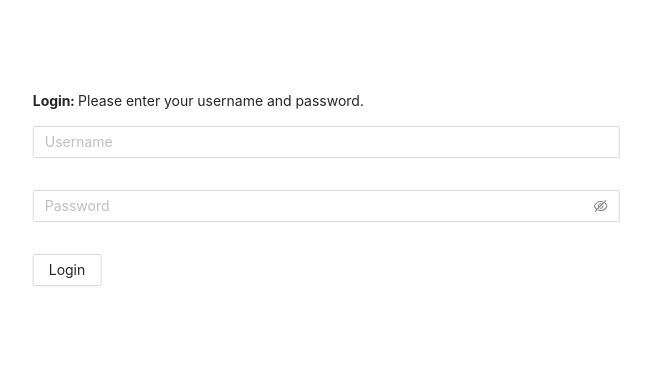
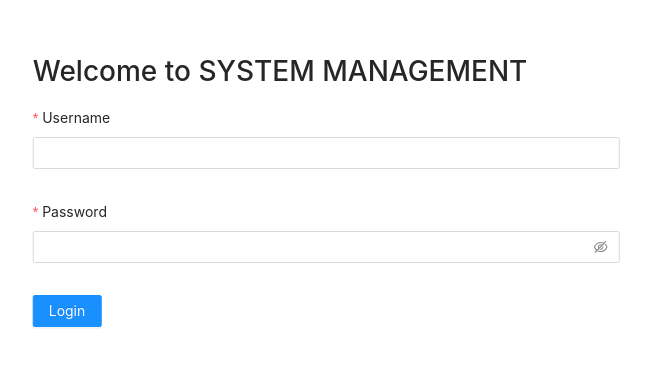
Before and after one commit to darwin-arugay/fullstack-system-management, a React (Create React App) app in the folder frontend/: page /login in a window 1280 px wide. Shown: the part 120-486 px from the top of the page, without its empty margins (314-965 px from the left). Built offline with nearby package versions, Linux system fonts and the light colour scheme.

Commit message:
hide password in ui and add * for required fields

```diff
--- a/frontend/src/components/NewUser.js
+++ b/frontend/src/components/NewUser.js
@@ -88,7 +88,11 @@ const NewUserModal = ({
         name={id}
         control={control}
         render={({ field: { onChange, value } }) => (
-          <Form.Item label={label}>
+          <Form.Item
+            label={label}
+            name={id}
+            rules={[{ required: rest.required }]}
+          >
             <InputWrapper onChange={onChange} value={value} {...rest} />
           </Form.Item>
         )}
@@ -122,7 +126,7 @@ const NewUserModal = ({
       }
     >
       <Form layout="vertical" requiredMark>
-        <Row gutter={[16, 16]}>
+        <Row gutter={[16, 8]}>
           {fields.map((field) => {
             const { slug } = field;
             return (
--- a/frontend/src/components/Table.jsx
+++ b/frontend/src/components/Table.jsx
@@ -100,6 +100,9 @@ const CustomTable = ({ usersData = [], setUsersData }) => {
         key: slug,
         dataIndex: slug,
         title: label,
+        render: (value) => (
+          <span>{slug === "password" ? value.replace(/./g, "* ") : value}</span>
+        ),
       };
     });
   }, [userSchema]);
@@ -108,9 +111,22 @@ const CustomTable = ({ usersData = [], setUsersData }) => {
       title: "Actions",
       dataIndex: "userId",
       key: "action",
+      style: { width: 100 },
       render: (id) => {
         return (
           <>
+            <Button
+              type="text"
+              onClick={(e) => {
+                handleEdit(id);
+              }}
+              size="medium"
+            >
+              <EditOutlined />
+            </Button>
+            <Button type="text" onClick={() => handleView(id)} size="medium">
+              <EyeOutlined />
+            </Button>
             <Popconfirm
               title="Are you sure to delete this user?"
               onConfirm={() => handleDelete(id)}
@@ -118,21 +134,10 @@ const CustomTable = ({ usersData = [], setUsersData }) => {
               okText="Yes"
               cancelText="No"
             >
-              <Button type="text">
+              <Button type="text" size="medium">
                 <DeleteOutlined />
               </Button>
             </Popconfirm>
-            <Button
-              type="text"
-              onClick={(e) => {
-                handleEdit(id);
-              }}
-            >
-              <EditOutlined />
-            </Button>
-            <Button type="text" onClick={() => handleView(id)}>
-              <EyeOutlined />
-            </Button>
           </>
         );
       },
@@ -166,6 +171,7 @@ const CustomTable = ({ usersData = [], setUsersData }) => {
         columns={columns}
         pagination={false}
         rowSelection={rowSelection}
+        size="small"
       />
       <NewUserModal
         showModal={showModal}
--- a/frontend/src/components/ViewUser.jsx
+++ b/frontend/src/components/ViewUser.jsx
@@ -9,16 +9,18 @@ const ViewUser = ({ showModal = false, closeModal, form = {} }) => {
   const renderFields = () => {
     const keys = Object.keys(userSchema);
     return keys.map((key) => {
-      const { label } = userSchema[key];
+      const { label, slug } = userSchema[key];
       return (
         <Col {...colSizes}>
           <Statistic
             title={label}
             value={form[key]}
             formatter={(value) => {
+              const newValue =
+                slug === "password" ? value.replace(/./g, "*") : value;
               return (
                 <span style={{ fontSize: "10pt", fontWeigth: "700" }}>
-                  {value ? value : "N/A"}
+                  {newValue ? newValue : "N/A"}
                 </span>
               );
             }}
--- a/frontend/src/screens/loginpage/Login.jsx
+++ b/frontend/src/screens/loginpage/Login.jsx
@@ -59,22 +59,28 @@ const LoginPage = () => {
   const colSizes = { xs: 24, sm: 24, lg: 24, xl: 24, xxl: 24 };
   return (
     <div className="center">
-      <p style={{ magrinBottom: 20 }}>
-        <b>Login:</b> Please enter your username and password.
-      </p>
-      <Form>
+      <h1 style={{ magrinBottom: 20 }}>Welcome to SYSTEM MANAGEMENT</h1>
+      <Form
+        layout="vertical"
+        labelCol={{
+          span: 8,
+        }}
+        wrapperCol={{
+          span: 24,
+        }}
+      >
         <Row gutter={[8, 8]}>
           <Col {...colSizes}>
             <Controller
               name="username"
               control={control}
               render={({ field: { onChange, value } }) => (
-                <Form.Item>
-                  <Input
-                    onChange={onChange}
-                    placeholder="Username"
-                    value={value}
-                  />
+                <Form.Item
+                  name="username"
+                  rules={[{ required: true }]}
+                  label="Username"
+                >
+                  <Input onChange={onChange} value={value} />
                 </Form.Item>
               )}
             />
@@ -84,19 +90,21 @@ const LoginPage = () => {
               name="password"
               control={control}
               render={({ field: { onChange, value } }) => (
-                <Form.Item>
-                  <Input.Password
-                    onChange={onChange}
-                    placeholder="Password"
-                    value={value}
-                  />
+                <Form.Item
+                  name="password"
+                  rules={[{ required: true }]}
+                  label="Password"
+                >
+                  <Input.Password onChange={onChange} value={value} />
                 </Form.Item>
               )}
             />
           </Col>
           <Col {...colSizes}>
             <Form.Item>
-              <Button onClick={handleSubmit(onSubmit)}>Login</Button>
+              <Button onClick={handleSubmit(onSubmit)} type="primary">
+                Login
+              </Button>
             </Form.Item>
           </Col>
         </Row>
```
Also changed, not shown: 2 other files (tests, documents, lock files or other folders).
